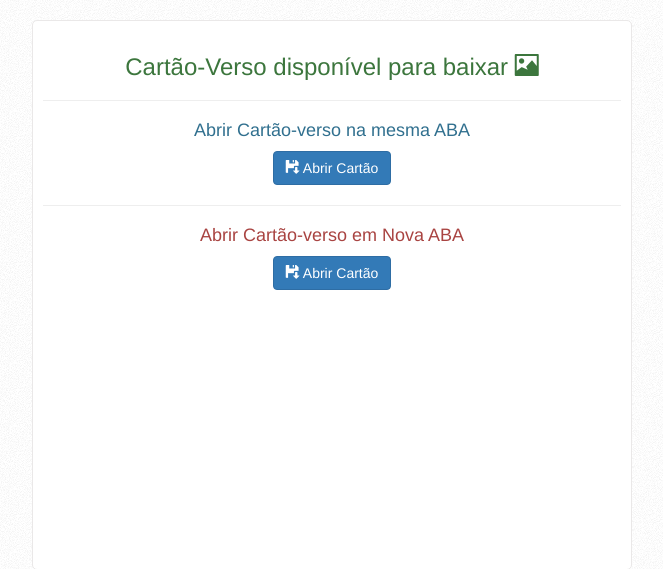
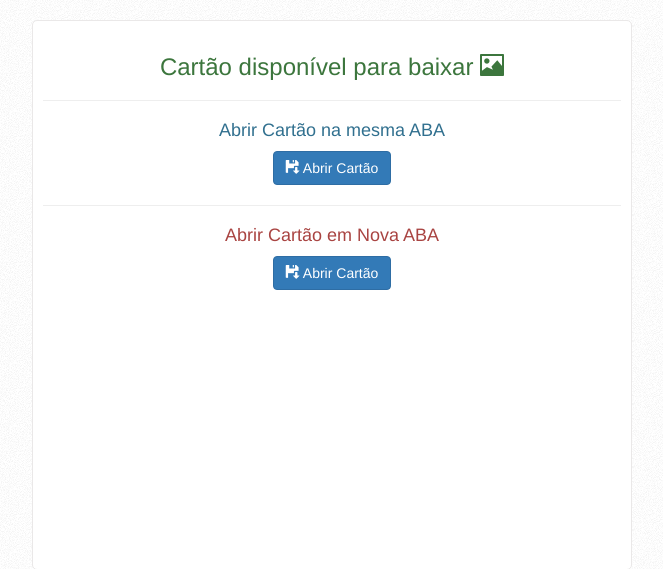
Before and after one commit to salubcosta/geracao-de-cartao, a PHP site: page /projetos_github/cartaogerado in a window 1280 px wide. Shown: the part 51-620 px from the top of the page, without its empty margins (308-971 px from the left). Run offline with PHP 8.4, Linux system fonts and the light colour scheme.

Commit message:
atualização

```diff
--- a/views/cartaogerado.php
+++ b/views/cartaogerado.php
@@ -1,12 +1,12 @@
 <div class="painel text-center">
-	<h3 class="text-success">Cartão-Verso disponível para baixar <span class="glyphicon glyphicon-picture"></span></h3>
+	<h3 class="text-success">Cartão disponível para baixar <span class="glyphicon glyphicon-picture"></span></h3>
 	<hr />
-	<h4 class="text-info">Abrir Cartão-verso na mesma ABA</h4>
+	<h4 class="text-info">Abrir Cartão na mesma ABA</h4>
 	<a href="<?php echo URL;?>/assets/imagens/cartaogerado.png" type="submit" class="btn btn-primary" target="_self">
 		<span class="glyphicon glyphicon-floppy-save"></span> Abrir Cartão
 	</a>
 <hr />
-	<h4 class="text-danger">Abrir Cartão-verso em Nova ABA</h4>
+	<h4 class="text-danger">Abrir Cartão em Nova ABA</h4>
 	<a href="<?php echo URL;?>/assets/imagens/cartaogerado.png" type="submit" class="btn btn-primary" target="_blank">
 		<span class="glyphicon glyphicon-floppy-save"></span> Abrir Cartão
 	</a>
```
